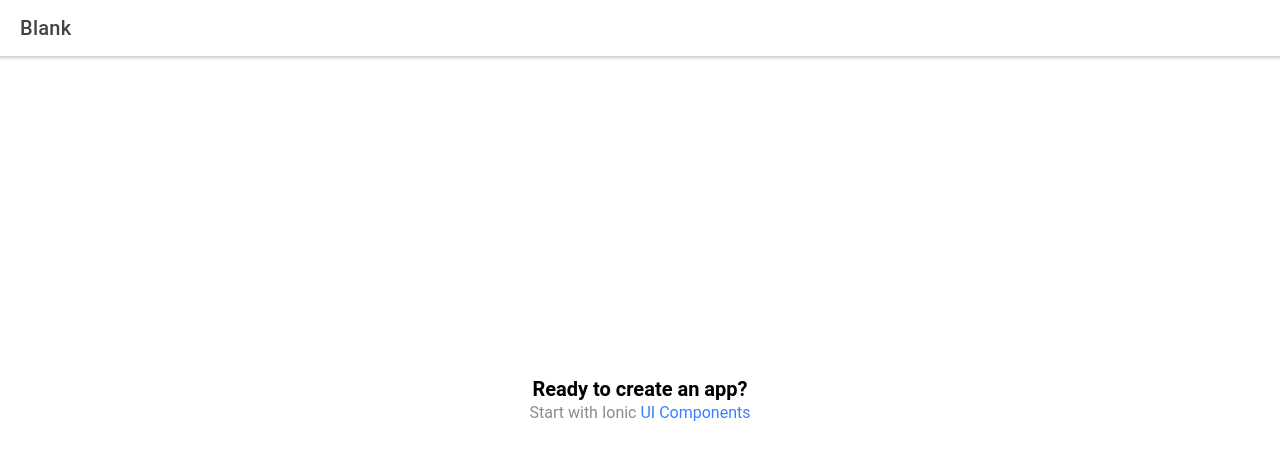
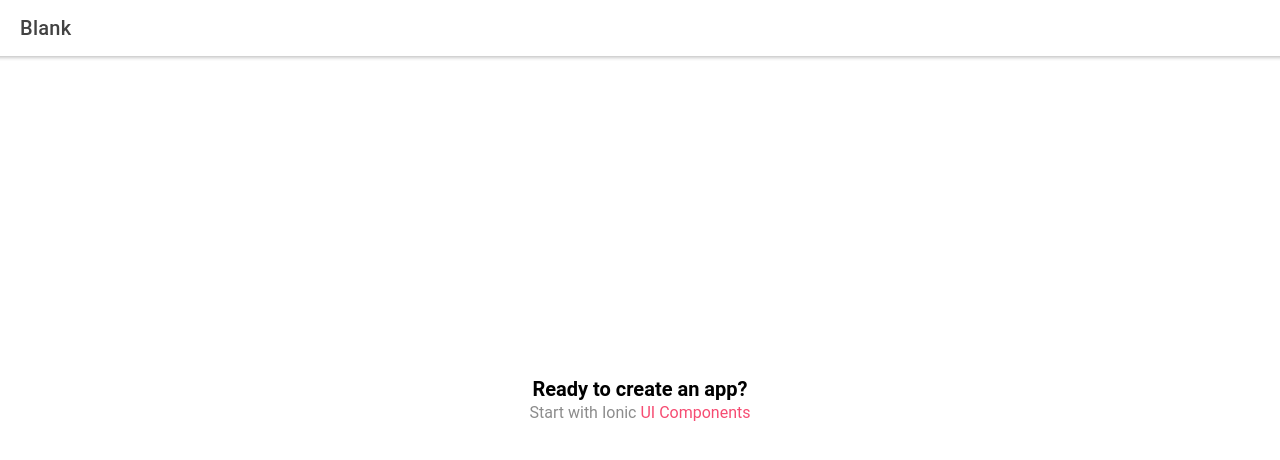
Before and after one commit to Garvnanwani/devnews, a React (Create React App) app: page /home in a window 1280 px wide. Shown: the top 460 px of the page. Built offline with nearby package versions, Linux system fonts and the light colour scheme.

Commit message:
changed color theme

```diff
--- a/public/index.html
+++ b/public/index.html
@@ -2,7 +2,7 @@
 <html lang="en">
   <head>
     <meta charset="utf-8" />
-    <title>Ionic App</title>
+    <title>DevNews</title>
 
     <base href="/" />
 
--- a/src/theme/variables.css
+++ b/src/theme/variables.css
@@ -4,12 +4,12 @@ http://ionicframework.com/docs/theming/ */
 /** Ionic CSS Variables **/
 :root {
   /** primary **/
-  --ion-color-primary: #3880ff;
-  --ion-color-primary-rgb: 56, 128, 255;
+  --ion-color-primary: #f64c72;
+  --ion-color-primary-rgb: 255, 255, 255;
   --ion-color-primary-contrast: #ffffff;
-  --ion-color-primary-contrast-rgb: 255, 255, 255;
-  --ion-color-primary-shade: #3171e0;
-  --ion-color-primary-tint: #4c8dff;
+  --ion-color-primary-contrast-rgb: 0,0,0;
+  --ion-color-primary-shade: #d84364;
+  --ion-color-primary-tint: #f75e80;
 
   /** secondary **/
   --ion-color-secondary: #3dc2ff;
@@ -83,12 +83,12 @@ http://ionicframework.com/docs/theming/ */
    */
 
   body {
-    --ion-color-primary: #428cff;
-    --ion-color-primary-rgb: 66,140,255;
-    --ion-color-primary-contrast: #ffffff;
-    --ion-color-primary-contrast-rgb: 255,255,255;
-    --ion-color-primary-shade: #3a7be0;
-    --ion-color-primary-tint: #5598ff;
+    --ion-color-primary: #f64c72;
+  --ion-color-primary-rgb: 0, 0, 0;
+  --ion-color-primary-contrast: #000000;
+  --ion-color-primary-contrast-rgb: 0,0,0;
+  --ion-color-primary-shade: #d84364;
+  --ion-color-primary-tint: #f75e80;
 
     --ion-color-secondary: #50c8ff;
     --ion-color-secondary-rgb: 80,200,255;
```
Also changed, not shown: public/assets/icon/favicon.png, public/assets/icon/icon.png.
